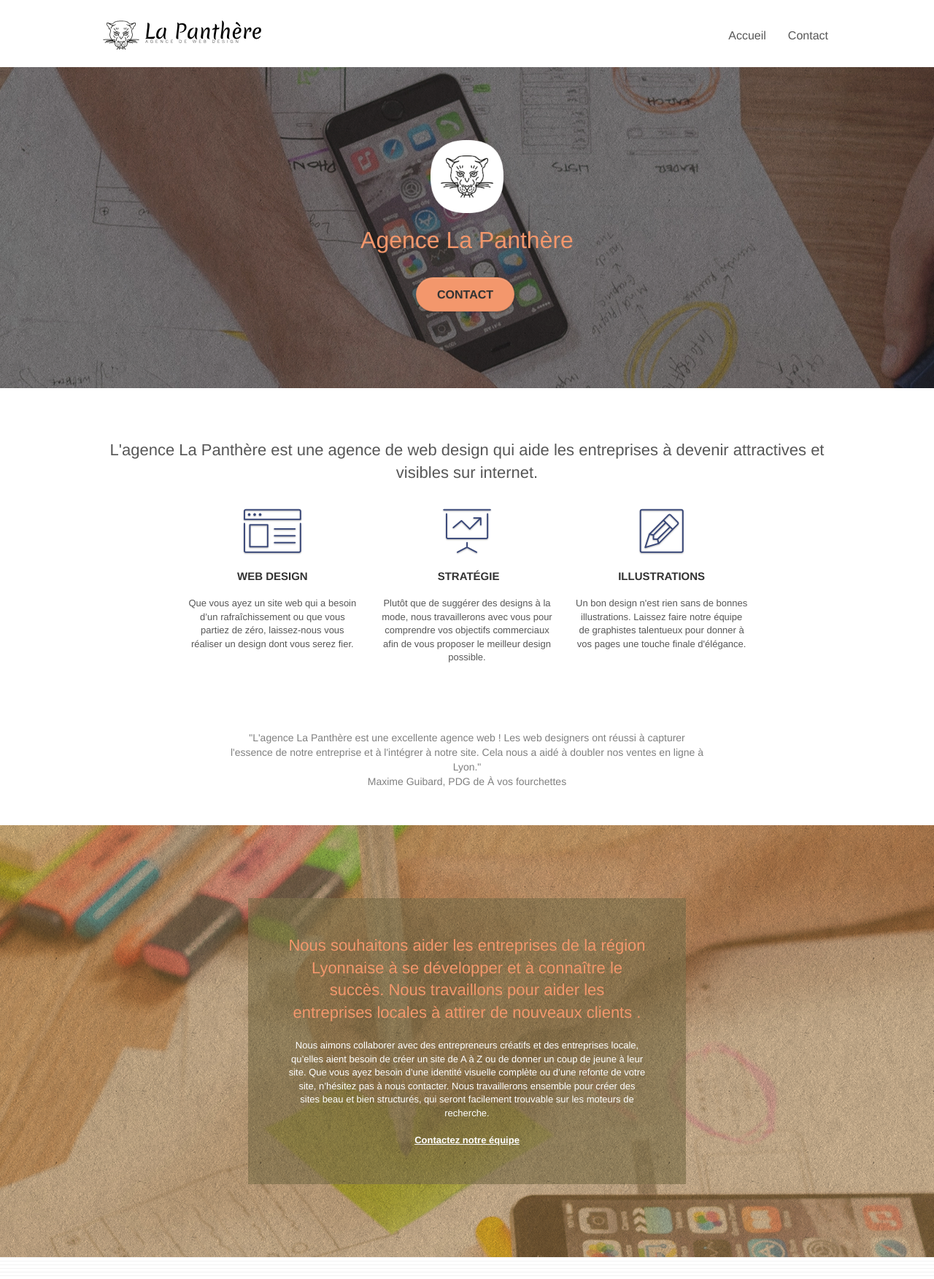
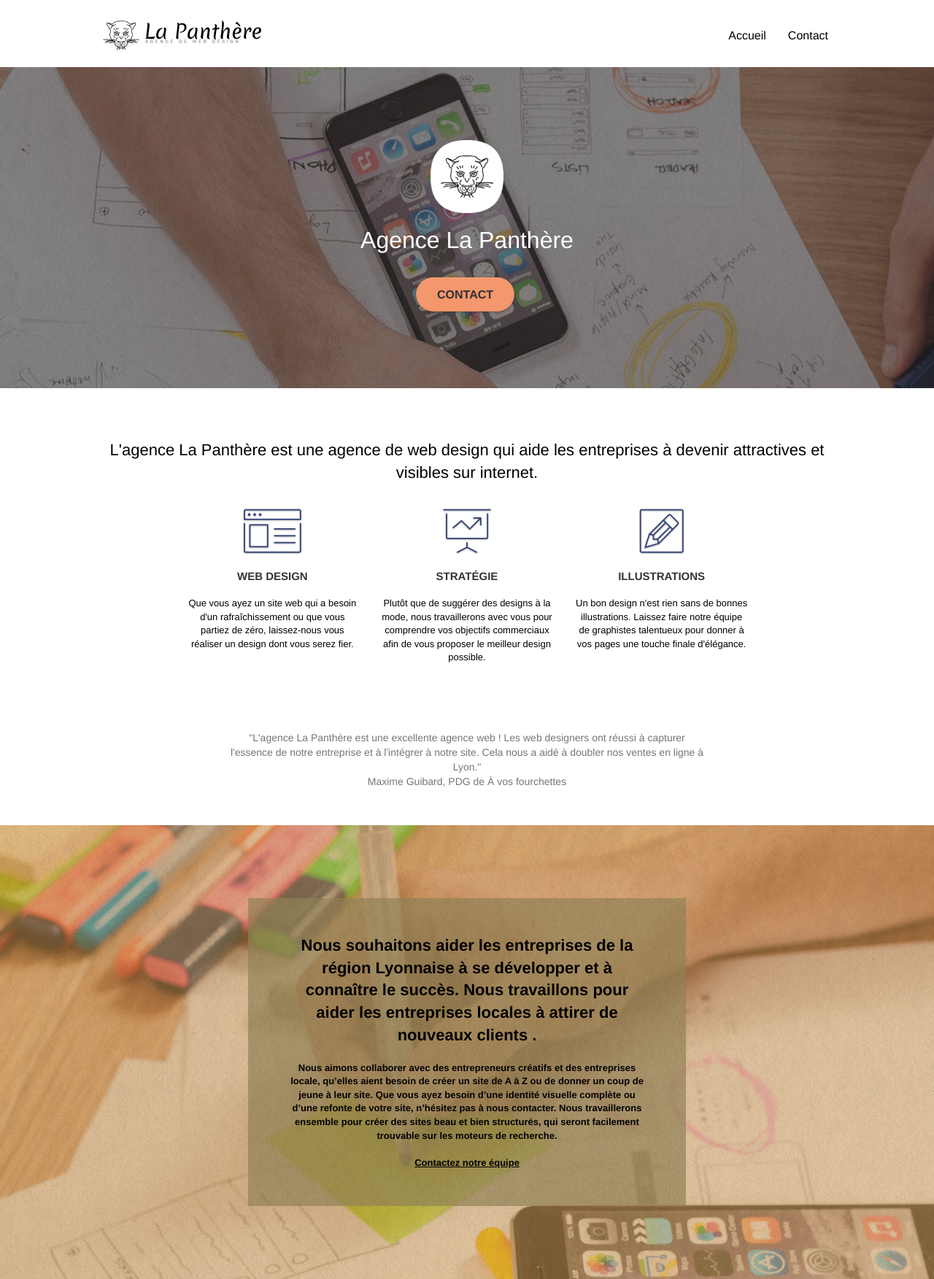
Before and after one commit to tbendev/LaPanthere2_TarnusBenjamin_082022, a plain HTML site: page index.html in a window 1280 px wide. Shown: the top 1753 px of the page at 73% size. Drawn offline with Linux system fonts and the light colour scheme.

Commit message:
correction for contrast

```diff
--- a/css/style.css
+++ b/css/style.css
@@ -9,6 +9,9 @@
 .imgwebp {
   height: 100%;
   width: 100%;
+}
+.bold {
+  font-weight: bold;
 }
 
 body {
@@ -105,6 +108,7 @@ a:hover {
 
 .texture-paper::before {
   background: url("../img/texture-paper.webp");
+  opacity: 0.5;
   background-size: 280px 280px;
 }
 
@@ -208,7 +212,7 @@ a:hover {
 
 .d-bloc .panel,
 .l-bloc {
-  color: rgba(0, 0, 0, 0.5);
+  color: rgba(0, 0, 0, 0.54);
 }
 
 .d-bloc .panel button:hover,
@@ -666,7 +670,7 @@ label,
 a {
   font-family: "helvetica";
   font-weight: 400;
-  color: #575757 !important;
+  color: #000000 !important;
 }
 
 .container {
@@ -751,11 +755,12 @@ h4 {
 }
 
 .black{
-  color: #333333  !important ;
+  color: #000000  !important ;
 }
 
 .white {
   color: #ffffff !important;
+  z-index: 99999;
 }
 
 .portfolio-thumb {
@@ -794,7 +799,7 @@ h4 {
 }
 
 .tc-white {
-  color: #f3976c !important;
+  color: #ffffff !important;
 }
 
 .btn-atomic-tangerine {
--- a/index.html
+++ b/index.html
@@ -52,11 +52,11 @@
             <nav class="collapse navbar-collapse navbar-1 special-dropdown-nav">
               <ul class="site-navigation nav navbar-nav">
                 <li>
-                  <a href="index.html">Accueil</a>
+                  <a href="index.html" name="Acceuil" title="Acceuil">Accueil</a>
                 </li>
                 <li></li>
                 <li>
-                  <a href="page2.html">Contact</a>
+                  <a href="page2.html" name="Contactez-nous" title="Contact">Contact</a>
                 </li>
               </ul>
             </nav>
@@ -87,6 +87,7 @@
                     href="page2.html"
                     class="btn btn-lg btn-clean btn-rd cta-hero btn-atomic-tangerine"
                     id="cta-hero"
+                    title="Contactez-nous"
                     >Contact</a
                   >
                 </div>
@@ -113,7 +114,7 @@
                 </div>
                 <h3 class="mg-md text-center">Web design</h3>
                 <p class="text-center">
-                  Que vous ayez un site web qui a besoin d&rsquo;un
+                  Que vous ayez un site web qui a besoin d'un
                   rafraîchissement ou que vous partiez de zéro, laissez-nous vous
                   réaliser un design dont vous serez fier.
                 </p>
@@ -124,7 +125,7 @@
                     class="et-icon-presentation sm-shadow icon-dark-slate-blue icons icon-lg"
                   ></span>
                 </div>
-                <h3 class="mg-md text-center">&nbsp;Stratégie</h3>
+                <h3 class="mg-md text-center">Stratégie</h3>
                 <p class="text-center">
                   Plutôt que de suggérer des designs à la mode, nous travaillerons
                   avec vous pour comprendre vos objectifs commerciaux afin de vous
@@ -165,12 +166,12 @@
           <div class="container bloc-lg">
             <div class="row tight-width-whitespace black-background">
               <div class="col-sm-12">
-                <h2 class="mg-md text-center tc-white">
+                <h2 class="mg-md text-center bold">
                   Nous souhaitons aider les entreprises de la région Lyonnaise à
                   se développer et à connaître le succès. Nous travaillons pour
                   aider les entreprises locales à attirer de nouveaux clients .<br />
                 </h2>
-                <p class="text-center white">
+                <p class="text-center bold">
                   Nous aimons collaborer avec des entrepreneurs créatifs et des
                   entreprises locale, qu’elles aient besoin de créer un site de A
                   à Z ou de donner un coup de jeune à leur site. Que vous ayez
@@ -178,7 +179,7 @@
                   votre site, n’hésitez pas à nous contacter. Nous travaillerons
                   ensemble pour créer des sites beau et bien structurés, qui
                   seront facilement trouvable sur les moteurs de recherche.
-                  <br /><br /><a class="ltc-white bold-link" href="page2.html"
+                  <br /><br /><a class="bold-link" href="page2.html" title="Contactez-nous" id="Contactez-nous"
                     >Contactez notre équipe</a
                   ><br />
                 </p>
@@ -289,12 +290,12 @@
         <!-- bloc-4-portfolio END -->
         <!-- bloc-5-cta -->
         <section
-          class="bloc bgc-dark-slate-blue bg-banniere d-bloc bloc-bg-texture texture-paper"
+          class="bloc bgc-dark-slate-blue bg-banniere d-bloc bloc-bg-texture"
           id="bloc-5-cta"
         >
           <div class="container bloc-lg">
             <div class="row">
-              <h2 class="mg-md text-center tc-white">
+              <h2 class="mg-md text-center white bold">
                 Prêt pour redonner vie à votre projet ?<br />Contactez notre
                 équipe !
               </h2>
@@ -302,6 +303,7 @@
                 <a
                   href="page2.html"
                   class="btn btn-atomic-tangerine btn-clean btn-rd btn-lg cta-hero"
+                  title="Contactez-nous" id="Contactez-nous"
                   >Contact</a
                 >
               </div>
@@ -356,7 +358,7 @@
       <!-- Footer - bloc-8 END -->
     </div>
     <!-- Principal conteneur END -->
-    <script src="./js/jquery-2.1.0.min.js"></script>
+    <script src="./js/jquery-2.1.0.min.js" async></script>
     <script src="./js/bootstrap.min.js"></script>
     <script src="./js/blocs.min.js"></script>
     <script src="./js/jquery.touchSwipe.min.js" defer></script>
```
Also changed, not shown: page2.html (+4 -4 lines).
